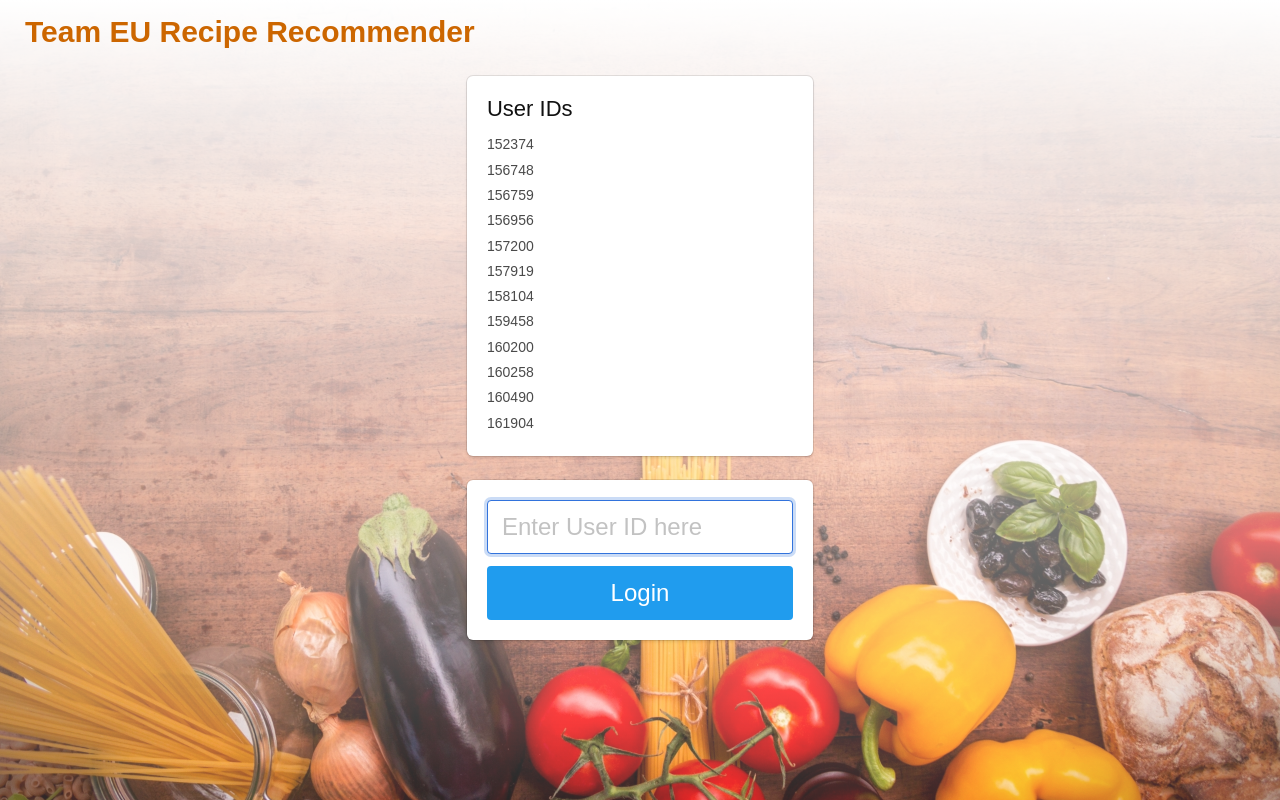
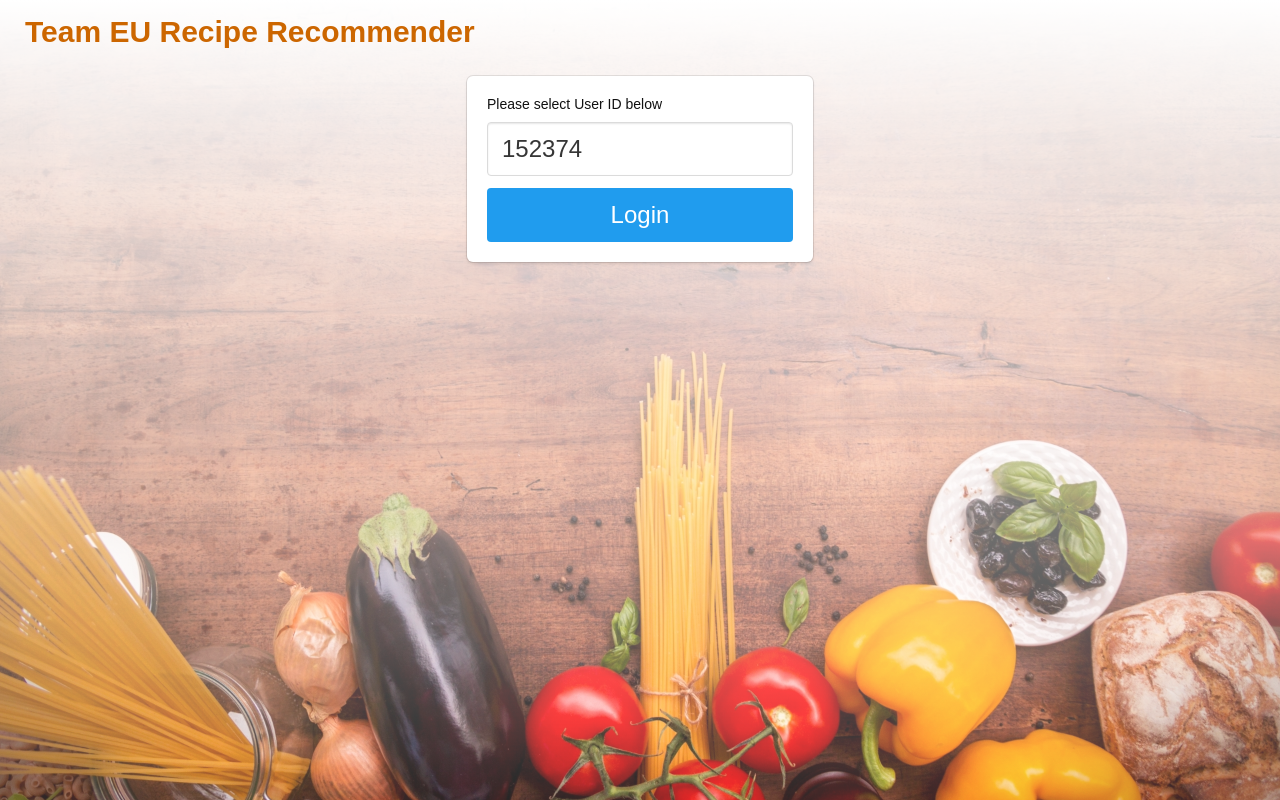
Before and after one commit to hljan/recipe-recommender, a Flask app: page / in a window 1280 px wide. Run offline with Flask 2, Linux system fonts and the light colour scheme; some libraries are stand-ins or nearby versions.

Commit message:
Added Login Functionality

```diff
--- a/RecipeApp/auth.py
+++ b/RecipeApp/auth.py
@@ -12,8 +12,7 @@ def login():
     if request.method == 'GET':
         return render_template('login.html', user_ids=users['id(u)'])
     elif request.method == 'POST':
-        # TODO: add login function here
-        userid = '152374'
+        userid = request.form['user_id']
         return redirect(url_for('main.initial_search', user_id=userid))
 
 
--- a/RecipeApp/templates/login.html
+++ b/RecipeApp/templates/login.html
@@ -1,22 +1,19 @@
 {% extends "base.html" %}
 {% block loginContent %}
-<div class="column is-4 is-offset-4">
-    <div class="box">
-        <h2>User IDs</h2>
-        {% for key,value in user_ids.items() %}
-            <li>{{value}}</li>
-        {% endfor %}
-    </div>
-</div>
+
 <div class="column is-4 is-offset-4">
     <div class="box">
         <form action="{{ url_for('auth.login') }}" method="POST">
+            <h5>Please select User ID below</h5>
             <div class="field">
                 <div class="control">
-                    <input class="input is-large" type="text" name="username" placeholder="Enter User ID here" autofocus="">
+                    <select class="input is-large" type="text" id="user_id" name="user_id" >
+                        {% for key,value in user_ids.items() %}
+                            <option value="{{value}}">{{value}}</option>
+                        {% endfor %}
+                    </select>
                 </div>
             </div>
-
             <button class="button is-block is-info is-large is-fullwidth">Login</button>
         </form>
     </div>
```
